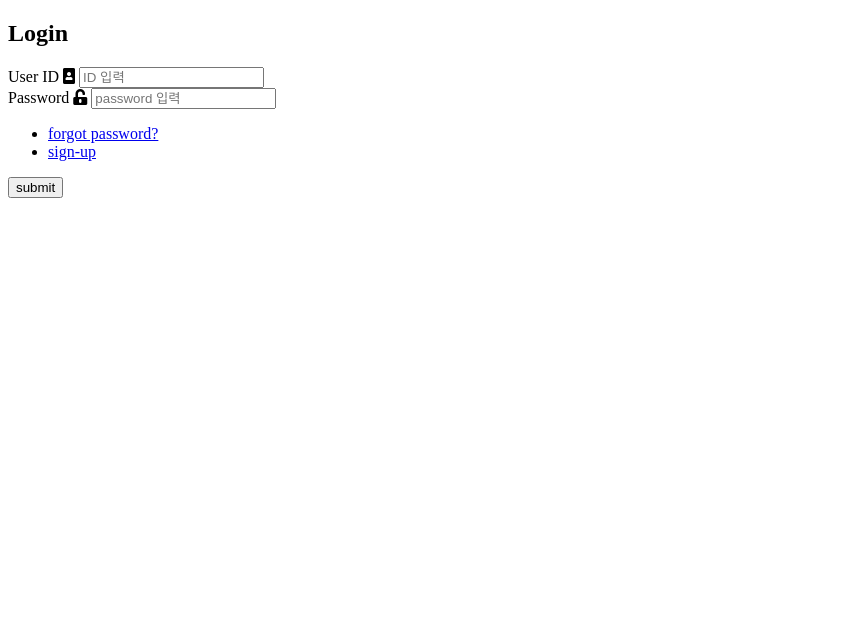
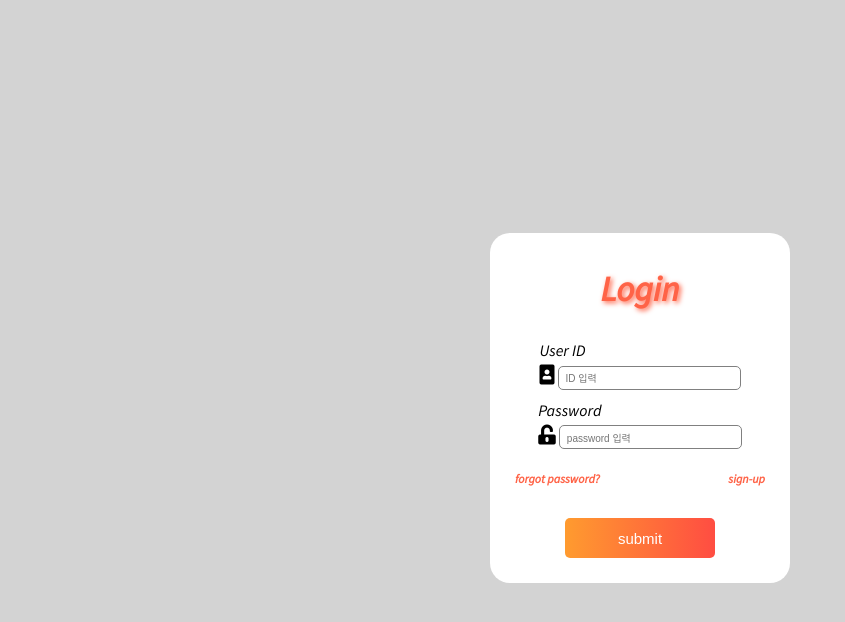
Before and after one commit to choiman-jin/life_tree1, a plain HTML site: page index.html in a window 1280 px wide. Shown: the whole page, without its empty margins (0-845 px from the left). Drawn offline with Linux system fonts and the light colour scheme.

Commit message:
Add files via upload

```diff
--- a/index.html
+++ b/index.html
@@ -4,7 +4,7 @@
     <meta charset="UTF-8">
     <meta http-equiv="X-UA-Compatible" content="IE=edge">
     <meta name="viewport" content="width=device-width, initial-scale=1.0">
-    <link rel="stylesheet" href="lndex-style.css">
+    <link rel="stylesheet" href="index-style.css">
     <link rel="stylesheet" href="https://use.fontawesome.com/releases/v5.15.4/css/all.css"
     integrity="sha384-DyZ88mC6Up2uqS4h/KRgHuoeGwBcD4Ng9SiP4dIRy0EXTlnuz47vAwmeGwVChigm" crossorigin="anonymous">
     <link href="https://fonts.googleapis.com/css2?family=Source+Sans+Pro:ital@1&display=swap" rel="stylesheet">
```
